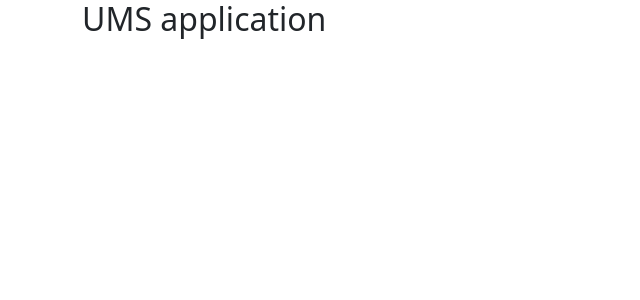
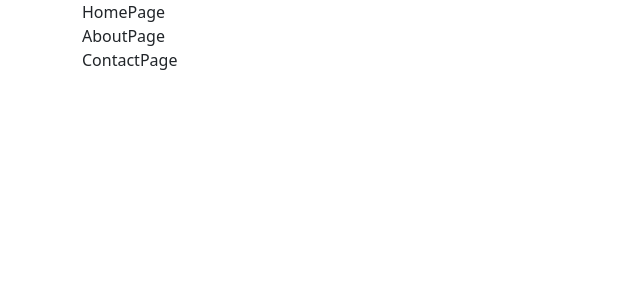
Before and after one commit to khizar-riaz/React-Udemy-course, a React (Create React App) app: page / in a window 1280 px wide. Shown: the top 300 px of the page, without its empty margins (0-640 px from the left). Built offline with nearby package versions, Linux system fonts and the light colour scheme.

Commit message:
home about and contact page

```diff
--- a/src/App.js
+++ b/src/App.js
@@ -1,11 +1,14 @@
 import './App.css';
 import '../node_modules/bootstrap/dist/css/bootstrap.css'
+import HomePage from './component/pages/HomePage';
+import AboutPage from './component/pages/AboutPage';
+import ContactPage from './component/pages/ContactPage';
 function App() {
   return (
     <div className="container">
- <h2>UMS application</h2>
-
-
+    <HomePage/>
+    <AboutPage/>
+    <ContactPage/>
     </div>
   );
 }
--- /dev/null
+++ b/src/component/pages/AboutPage.js
@@ -0,0 +1,9 @@
+import React from 'react'
+
+function AboutPage() {
+  return (
+    <div>AboutPage</div>
+  );
+}
+
+export default AboutPage
--- /dev/null
+++ b/src/component/pages/ContactPage.js
@@ -0,0 +1,9 @@
+import React from 'react'
+
+function ContactPage() {
+  return (
+    <div>ContactPage</div>
+  );
+}
+
+export default ContactPage
--- /dev/null
+++ b/src/component/pages/HomePage.js
@@ -0,0 +1,9 @@
+import React from 'react'
+
+function HomePage() {
+  return (
+    <div>HomePage</div>
+  );
+}
+
+export default HomePage
```
